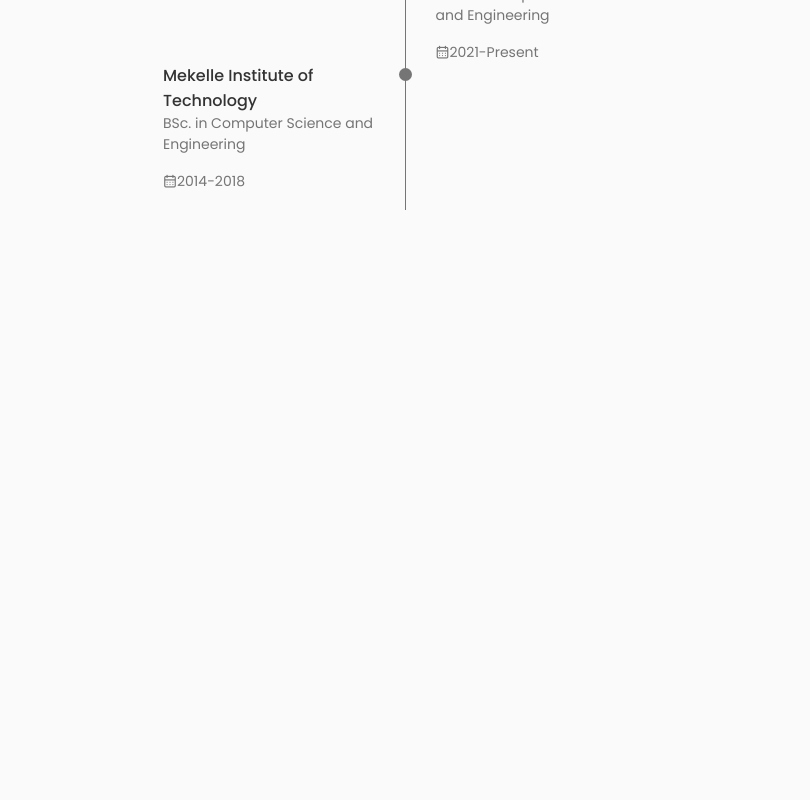
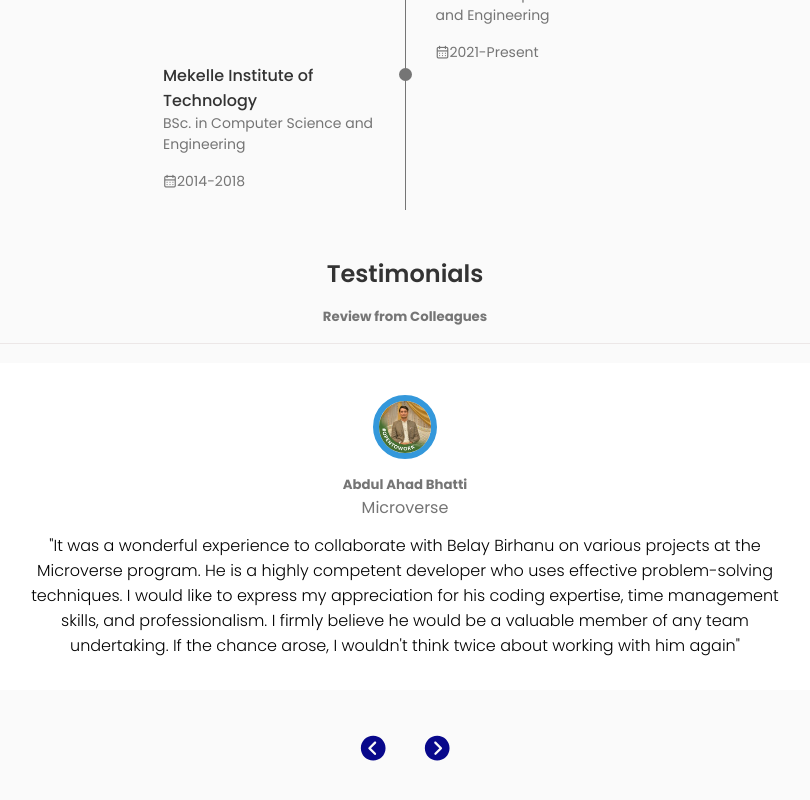
Before and after one commit to belaymit/my-portfolio-updated, a React (Create React App) app: page / in a window 1280 px wide. Shown: the part 2995-3795 px from the top of the page, without its empty margins (235-1045 px from the left). Before the commit the page ends 3219 px from the top, so only its background shows below. Built offline with nearby package versions, Linux system fonts and the light colour scheme.

Commit message:
added Testimonial component

```diff
--- a/src/App.js
+++ b/src/App.js
@@ -5,6 +5,7 @@
 import Qualification from './components/qualification/Qualification';
 import Services from './components/services/Services';
 import Skills from './components/skills/Skills';
+import Testimonial from './components/testimonial/Testimonial';
 import FloatingNav from './components/ui/FloatingNav';
 
 const App = () => (
@@ -16,6 +17,7 @@
       <Skills />
       <Services />
       <Qualification />
+      <Testimonial />
     </main>
     <FloatingNav />
   </>
```
